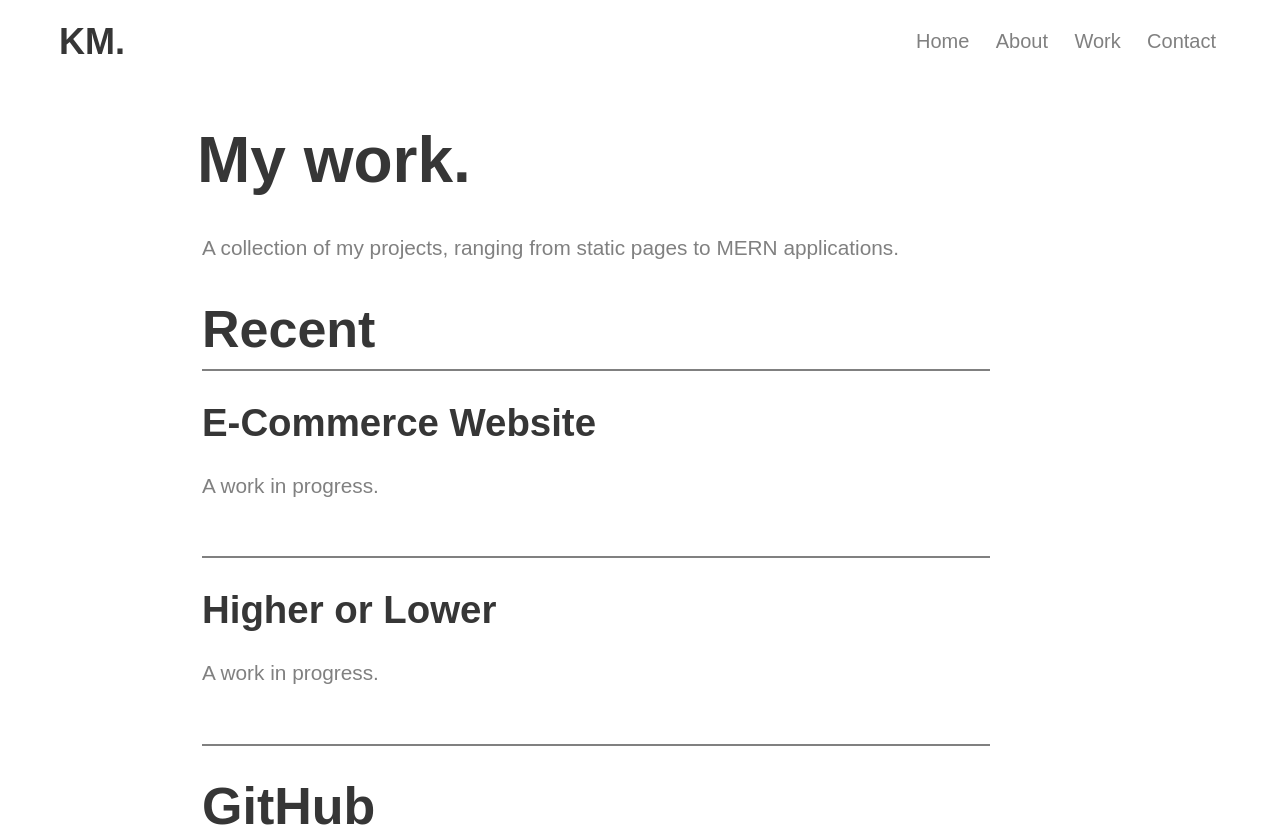
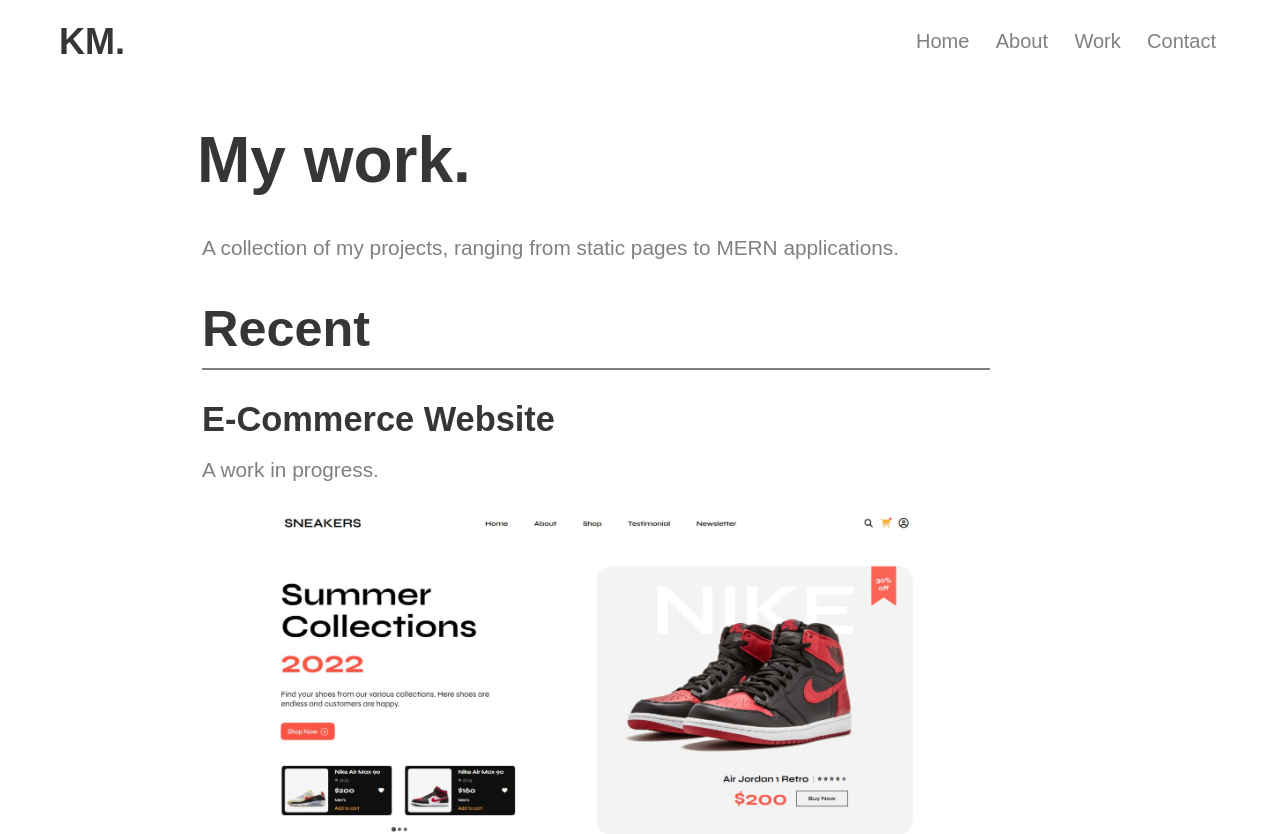
Before and after one commit to ken862734801/ken862734801.github.io, a React (Create React App) app: page /work in a window 1280 px wide. Shown: the top 834 px of the page. Built offline with nearby package versions, Linux system fonts and the light colour scheme.

Commit message:
Add image of ecommerce site template

```diff
--- a/src/components/Work/index.jsx
+++ b/src/components/Work/index.jsx
@@ -1,4 +1,5 @@
 import React from 'react';
+import Ecommerce from '../Images/e-commerce.jpeg'
 import './work.css'
 
 function Work (){
@@ -11,18 +12,11 @@ function Work (){
                     <h2>Recent</h2>
                     <section className='project'>
                         <div className='project-text-container'>
-                            <h2>E-Commerce Website</h2>
+                            <a href="https://ken862734801.github.io/shopping-cart/" target="_blank"><h2>E-Commerce Website</h2></a>
                             <p>A work in progress.</p>
                         </div>
                         <div className='project-image-container'>
-                        </div>
-                    </section>
-                    <section className='project'>
-                        <div className='project-text-container'>
-                            <h2>Higher or Lower</h2>
-                            <p>A work in progress.</p>
-                        </div>
-                        <div className='project-image-container'>
+                            <img src={Ecommerce}></img>
                         </div>
                     </section>
                 </div>
--- a/src/components/Work/work.css
+++ b/src/components/Work/work.css
@@ -16,7 +16,7 @@
 }
 h2{
     color: var(--font);
-    font-size:3.25em;
+    font-size:3.15em;
 }
 .work-container > p:nth-of-type(1){
     font-size: 1.30em;
@@ -29,23 +29,34 @@ h2{
 }
 .project{
     border-top:2px solid gray;
+    border-bottom:2px solid gray;
     width:90%;
-    padding:30px 0px;
+    padding-top:30px;
+    padding-bottom:20px;
     min-width:380px;
 }
-.project:nth-of-type(2){
-    border-bottom:2px solid gray;
+.project-text-container > a > h2{
+    font-size: 2.15em;
 }
-.project-text-container > h2{
-    font-size: 2.40em;
+.project-text-container > a >h2:hover{
+    color:#535353;
 }
-
 .project-text-container > p{
     color:gray;
     font-size: 1.3em;
-    margin:20px 0px;
+    margin-top:10px;
+    margin-bottom:20px;
     line-height: 2;
 }
+.project-image-container {
+    width:100%;
+    min-width:400px;
+    margin: 0 auto;
+}
+.project-image-container > img{
+    width:100%;
+}
+
 .github-container{
     min-height: 380px;
     margin: 30px 0px;
```
Also changed, not shown: src/components/Images/e-commerce.jpeg (added).
